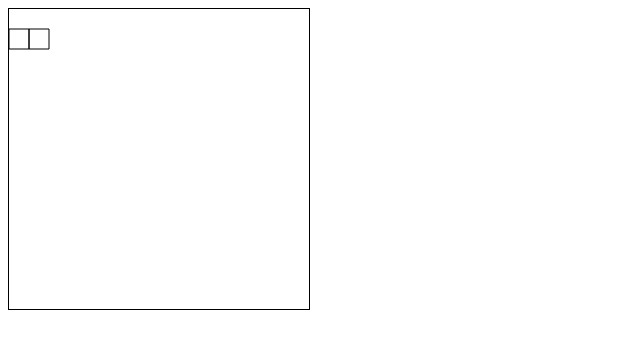
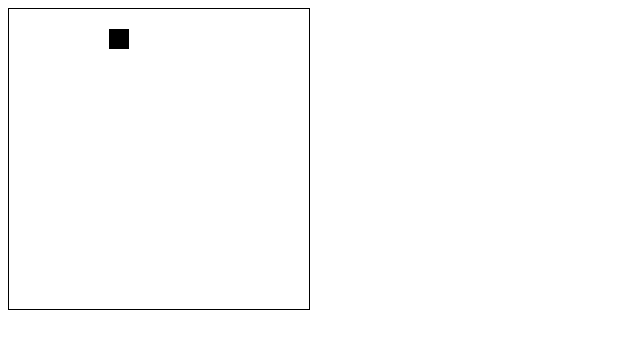
Before and after one commit to kristophesankar/DodgeCube, a plain HTML site: page index.html in a window 1280 px wide. Shown: the whole page, without its empty margins (0-640 px from the left). Drawn offline with Linux system fonts and the light colour scheme.

Commit message:
Add basic movement

```diff
--- a/main.js
+++ b/main.js
@@ -1,4 +1,3 @@
 var Main = function(){
   var canvas = new Canvas();
-  canvas.init();
 }
--- a/objects/canvas.js
+++ b/objects/canvas.js
@@ -1,24 +1,20 @@
-var Canvas = function(){
-  this.canvas = document.getElementById("canvas");
-  this.context = canvas.getContext("2d");
-  this.player = new Player();
+var Canvas = function() {
+    this.canvas = document.getElementById("canvas");
+    this.context = canvas.getContext("2d");
+    var thisobj = this;
+    var player = new Player();
+    window.setInterval(function() {
+        thisobj.render(player)
+    }, 1000);
+
 }
 
-Canvas.prototype.render = function (object) {
-  this.context.rect(object.super['posx'],object.super['posy'], object.super['height'], object.super['height']);
-  this.context.stroke();
-
+Canvas.prototype.render = function(player) {
+    this.context.clearRect(0, 0, this.canvas.height, this.canvas.width);
+    this.context.fillRect(player.super['posx'], player.super['posy'], player.super['height'], player.super['width']);
+    player.moveright();
 };
 
-Canvas.prototype.init = function () {
-  this.render(this.player);
-  this.clear();
-  this.player.moveright()
-  setTimeout(this.render(this.player), 10000);
-
-
+Canvas.prototype.clear = function() {
+    this.context.clearRect(0, 0, this.canvas.height, this.canvas.width);
 };
-
-Canvas.prototype.clear = function () {
-  this.context.clearRect(0, 0, this.canvas.width, this.canvas.height);
-};
--- a/objects/playercube.js
+++ b/objects/playercube.js
@@ -3,9 +3,9 @@
 };
 
 Player.prototype.moveright = function() {
-    this.super.posx = this.super.posx + 200;
+    this.super.posx = this.super.posx + 20;
 };
 
-Player.prototype.moveright = function() {
+Player.prototype.moveleft = function() {
     this.super.posx = this.super.posx - 20;
 };
```
Also changed, not shown: index.html (line endings or trailing spaces).
